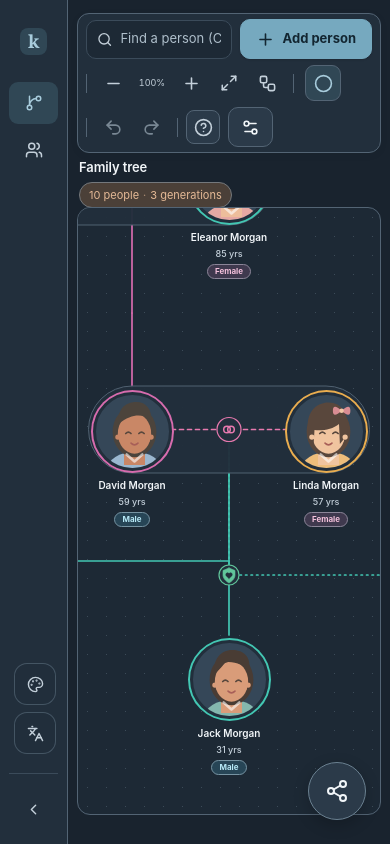
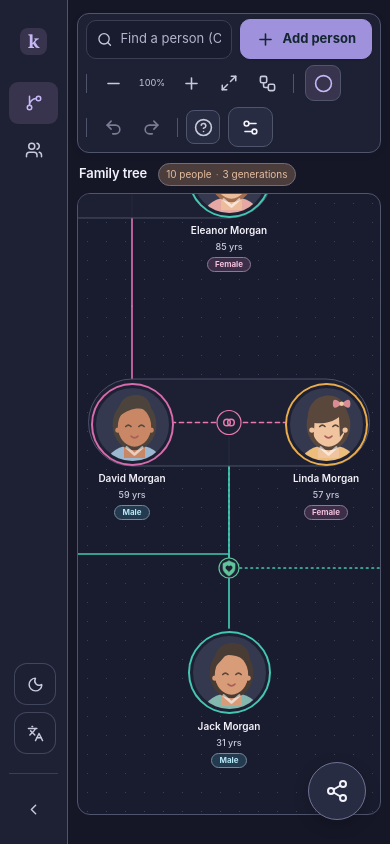
Before and after one commit to lokmanelouk/Family-Tree, a React (Vite) app: page / in a window 390 px wide. Built offline with nearby package versions, Linux system fonts and the light colour scheme.

Commit message:
more and more changes

```diff
--- a/src/App.css
+++ b/src/App.css
@@ -20,24 +20,7 @@
   font-size:13px
 }
 
-.tree-app[data-theme=slate] {
-  --bg:#171c24;
-  --surface:#1e2631;
-  --surface-raised:#273240;
-  --surface-hover:#303d4c;
-  --line:#3a4653;
-  --line-soft:#2b3541;
-  --text:#e2e8ee;
-  --muted:#9caaba;
-  --subtle:#7f8d9b;
-  --accent:#8aaec1;
-  --accent-strong:#587e94;
-  --accent-soft:#293c49;
-  --canvas:#1a212a;
-  --canvas-dot:#313d48
-}
-
-.tree-app[data-theme=light] {
+.tree-app[data-theme=warm-light] {
   --bg:#f5f6f4;
   --surface:#fff;
   --surface-raised:#f8f9f7;
@@ -168,7 +151,7 @@
   color:#a9c9ae;
   font-weight:650
 }
-.tree-app[data-theme=light] .sidebar-family-avatar {
+.tree-app[data-theme=warm-light] .sidebar-family-avatar {
   background:#e6eee7;
   color:#54755a
 }
@@ -488,11 +471,9 @@
   stroke-width:1.6;
   vector-effect:non-scaling-stroke
 }
-.tree-app[data-theme=light] .tree-lines path {
+.tree-app[data-theme=warm-light] .tree-lines path {
   stroke:#b5c1b8
 }
-.tree-app[data-theme=slate] .tree-lines path { stroke:#667887 }
-.tree-app[data-theme=slate] .tree-lines path.spouse-line { stroke:#8aaec1 }
 .tree-lines path.spouse-line {
   stroke:#78927e;
   stroke-dasharray:3 3
@@ -951,7 +932,7 @@
   background:#3d292b;
   color:#d48c8d
 }
-.tree-app[data-theme=light] .confirm-mark.danger {
+.tree-app[data-theme=warm-light] .confirm-mark.danger {
   background:#f8eaea;
   color:#b4555b
 }
@@ -1015,7 +996,7 @@
   background:#332427;
   color:#e3a2a2
 }
-.tree-app[data-theme=light] .relationship-summary.has-error {
+.tree-app[data-theme=warm-light] .relationship-summary.has-error {
   background:#f9eeee;
   color:#a33e43
 }
@@ -1301,13 +1282,13 @@ to {
 
 }
 
-.tree-app[data-theme=light] {
+.tree-app[data-theme=warm-light] {
   color-scheme:light
 }
-.tree-app[data-theme=charcoal] {
+.tree-app[data-theme=chocolate] {
   color-scheme:dark
 }
-.tree-app[data-theme=charcoal],.tree-app[data-theme=slate] { color-scheme:dark }
+.tree-app[data-theme=midnight] { color-scheme:dark }
 
 .tree-world { position:relative }
 .tree-node-position { position:absolute; z-index:1; animation:node-in .24s ease both }
@@ -1353,7 +1334,6 @@ to {
 }
 
 .tree-app { --branch-0:#82aa8e; --branch-1:#7fa9c1; --branch-2:#d09a74; --branch-3:#a591c5; --branch-4:#ca8c97; --branch-5:#b5a260 }
-.tree-app[data-theme=light] { --branch-0:#467c59; --branch-1:#42769a; --branch-2:#a76039; --branch-3:#745891; --branch-4:#a34e65; --branch-5:#806c20 }
 .tree-lines path.branch-line { opacity:.9 }
 .tree-lines path { stroke-linecap:round; stroke-linejoin:round }
 .person-node.branch-colored { border-top:2px solid var(--branch-color) }
@@ -1722,17 +1702,11 @@ html[dir="rtl"] .custom-calendar,html[dir="rtl"] .family-member-picker-list { le
   --accent:#9ccbb2; --accent-strong:#568f72; --accent-soft:#263b32; --accent-secondary:#d5a184; --accent-secondary-soft:#45352e; --canvas:#1c2221; --canvas-dot:#38423e;
   background:radial-gradient(ellipse at 18% 0%,#25332e 0,transparent 42%),var(--bg);
 }
-.tree-app[data-theme=light] {
+.tree-app[data-theme=warm-light] {
   --bg:#f0f3f1; --surface:#fbfcfa; --surface-raised:#f4f7f3; --surface-hover:#e9f0ec;
   --line:#d6dfd9; --line-soft:#e3e9e5; --text:#25342e; --muted:#586c62; --subtle:#75867d;
   --accent:#568b70; --accent-strong:#3e795b; --accent-soft:#e1eee6; --accent-secondary:#a9694d; --accent-secondary-soft:#f4e9e2; --canvas:#f7faf8; --canvas-dot:#dce6e0;
   background:radial-gradient(ellipse at 92% 0%,#e2eee7 0,transparent 38%),var(--bg);
-}
-.tree-app[data-theme=slate] {
-  --bg:#19202a; --surface:#202a36; --surface-raised:#293646; --surface-hover:#334353;
-  --line:#3b4b5a; --line-soft:#303e4b; --text:#e5ebf0; --muted:#a2b1bd; --subtle:#8193a0;
-  --accent:#96bed0; --accent-strong:#5d8da3; --accent-soft:#293f4d; --accent-secondary:#d3aa82; --accent-secondary-soft:#463b31; --canvas:#1b2530; --canvas-dot:#354552;
-  background:radial-gradient(ellipse at 18% 0%,#273746 0,transparent 42%),var(--bg);
 }
 .tree-sidebar,.tree-toolbar,.person-node,.details-panel,.people-panel { border-radius:12px }
 .tree-sidebar { border-radius:0 }
@@ -1851,11 +1825,9 @@ html[dir=rtl] .circle-node .node-actions { right:27px; left:auto }
 
 /* Relationship strokes stay semantic in every theme and emphasize the active lineage. */
 .tree-lines path.spouse-line { stroke:#e5b65d; stroke-dasharray:4 4 }
-.tree-app[data-theme=light] .tree-lines path.spouse-line { stroke:#9c7329 }
-.tree-app[data-theme=slate] .tree-lines path.spouse-line { stroke:#e2c17b }
+.tree-app[data-theme=warm-light] .tree-lines path.spouse-line { stroke:#9c7329 }
 .tree-lines path.former-spouse-line { stroke:#a9777d; stroke-dasharray:4 4 }
-.tree-app[data-theme=light] .tree-lines path.former-spouse-line { stroke:#a35e67 }
-.tree-app[data-theme=slate] .tree-lines path.former-spouse-line { stroke:#bd8790 }
+.tree-app[data-theme=warm-light] .tree-lines path.former-spouse-line { stroke:#a35e67 }
 .tree-lines path.adopted-parent-line { stroke-dasharray:1.5 4; stroke-linecap:round }
 .tree-lines rect.spouse-circle-rail { fill:var(--surface); stroke:var(--line); stroke-width:1; opacity:.96; transition:opacity .16s }
 .tree-lines rect.spouse-circle-rail.is-divorced { fill:color-mix(in srgb,var(--surface) 84%,#a9777d); stroke:#a9777d }
@@ -1873,9 +1845,8 @@ html[dir=rtl] .circle-node .node-actions { right:27px; left:auto }
 .tree-lines g.marriage-anchor.is-selected-couple circle.marriage-anchor-backdrop { stroke:var(--accent); stroke-width:2 }
 .tree-lines g.marriage-anchor.is-selected-couple circle.marriage-ring { stroke-width:1.8 }
 .tree-lines g.divorce-anchor.is-selected-couple circle { stroke:var(--accent); stroke-width:2 }
-.tree-app[data-theme=light] .tree-lines g.marriage-anchor { color:#9c7329 }
-.tree-app[data-theme=light] .tree-lines g.marriage-anchor circle.marriage-anchor-backdrop { fill:#fffdf7 }
-.tree-app[data-theme=slate] .tree-lines g.marriage-anchor { color:#e2c17b }
+.tree-app[data-theme=warm-light] .tree-lines g.marriage-anchor { color:#9c7329 }
+.tree-app[data-theme=warm-light] .tree-lines g.marriage-anchor circle.marriage-anchor-backdrop { fill:#fffdf7 }
 .tree-lines g.divorce-anchor,.tree-lines g.adoption-anchor { transition:opacity .16s }
 .tree-lines g.divorce-anchor circle { fill:var(--surface); stroke:#a9777d; stroke-width:1.2; vector-effect:non-scaling-stroke }
 .tree-lines g.divorce-anchor text { font-size:12px; font-family:system-ui,sans-serif }
@@ -1931,7 +1902,7 @@ html[dir=rtl] .circle-node .node-actions { right:27px; left:auto }
 .guide-line.dotted { border-top-style:dotted; border-color:#78b89e }
 .relationship-guide-popover .dialog-actions { margin-top:16px }
 .relationship-guide-popover .dialog-actions .primary-button { min-width:88px }
-.tree-app[data-theme=light] .relationship-guide-popover { box-shadow:0 16px 42px #2233 }
+.tree-app[data-theme=warm-light] .relationship-guide-popover { box-shadow:0 16px 42px #2233 }
 html[dir=rtl] .relationship-guide-popover { right:auto; left:0 }
 @media(max-width:600px) {
   .relationship-guide-popover { right:-2px; width:min(320px,calc(100vw - 18px)); max-height:65vh }
@@ -1958,6 +1929,7 @@ html[dir=rtl] .relationship-guide-popover { right:auto; left:0 }
   transition:background-color .16s,border-color .16s,box-shadow .16s,transform .16s;
 }
 .tree-app[data-theme=warm-light] .toolbar-add-person { color:#fff }
+.tree-app[data-theme=chocolate] .toolbar-add-person { color:#fff }
 .tree-app .toolbar-add-person:hover:not(:disabled) {
   border-color:var(--accent);
   background:var(--accent);
@@ -2064,26 +2036,6 @@ html[dir=rtl] .relationship-guide-popover { right:auto; left:0 }
   color:var(--text);
 }
 
-.tree-app[data-theme=slate] {
-  --bg:#19232e;
-  --surface:#222f3c;
-  --surface-raised:#2b3a49;
-  --surface-hover:#354758;
-  --line:#536474;
-  --line-soft:#3b4b5a;
-  --text:#f1f5f8;
-  --muted:#c4d0da;
-  --subtle:#afbfcb;
-  --accent:#a8ccdc;
-  --accent-strong:#76a9bf;
-  --accent-soft:#304755;
-  --accent-secondary:#e4b996;
-  --accent-secondary-soft:#4b4038;
-  --canvas:#1d2935;
-  --canvas-dot:#3c4b58;
-  --focus:#b9deed;
-}
-
 .tree-app[data-theme=warm-light] {
   --bg:#f3eee5;
   --surface:#fffdf8;
@@ -2129,6 +2081,31 @@ html[dir=rtl] .relationship-guide-popover { right:auto; left:0 }
   --focus:#d7cbff;
 }
 
+.tree-app[data-theme=chocolate] {
+  --bg:#251b17;
+  --surface:#32241e;
+  --surface-raised:#402d24;
+  --surface-hover:#4c362b;
+  --line:#70503e;
+  --line-soft:#533c30;
+  --text:#f6eee8;
+  --muted:#d7c3b5;
+  --subtle:#c3a995;
+  --accent:#d8a17e;
+  --accent-strong:#bd805b;
+  --accent-soft:#4c3429;
+  --accent-secondary:#edc27d;
+  --accent-secondary-soft:#4c3e29;
+  --canvas:#2a1e18;
+  --canvas-dot:#4c382c;
+  --focus:#f0c09c;
+  --gender-male:#b7e9f7;
+  --gender-female:#f4c1dc;
+  --gender-male-bg:color-mix(in srgb,#43bbdf 16%,var(--surface));
+  --gender-female-bg:color-mix(in srgb,#d76cae 16%,var(--surface));
+  color-scheme:dark;
+}
+
 /* Relationship semantics do not shift with the selected UI theme. */
 .tree-app[data-theme] .tree-lines path.spouse-line { stroke:var(--rel-partner) }
 .tree-app[data-theme] .tree-lines path.former-spouse-line { stroke:var(--rel-former) }
@@ -2193,3 +2170,21 @@ html[dir=rtl] .relationship-guide-popover { right:auto; left:0 }
   .tree-app .person-node,
   .tree-app .person-node .node-avatar { transition:none!important }
 }
+
+/* Keep the title and family count together and close to the tree canvas. */
+.tree-main > .canvas-heading {
+  min-height:42px;
+  height:42px;
+  flex:none;
+  justify-content:flex-start;
+  margin-top:3px;
+  padding:0 2px;
+}
+.tree-main > .canvas-heading > div { display:flex; align-items:center; gap:11px }
+.tree-main > .canvas-heading h2 { margin:0; font-size:15px; line-height:1.2 }
+.tree-main > .canvas-heading .generation-badge { margin:0; padding:4px 9px }
+@media(max-width:600px) {
+  .tree-main > .canvas-heading { min-height:38px; height:38px; margin-top:2px }
+  .tree-main > .canvas-heading h2 { font-size:13px }
+  .tree-main > .canvas-heading .generation-badge { padding:3px 7px; font-size:10px!important }
+}
--- a/src/components/layout/TreeSidebar.tsx
+++ b/src/components/layout/TreeSidebar.tsx
@@ -1,13 +1,13 @@
 import { useState } from 'react'
-import { ChevronLeft, ChevronRight, GitBranch, HelpCircle, Languages, Moon, Palette, Sun, Users } from 'lucide-react'
+import { ChevronLeft, ChevronRight, Coffee, GitBranch, HelpCircle, Languages, Moon, Sun, Users } from 'lucide-react'
 import type { FamilyMember } from '../../types/family'
 import type { AppTheme } from '../../types/theme'
 import { useLanguage } from '../../i18n/useLanguage'
 
 const themes = [
-  { value: 'slate', label: 'Blue slate' },
+  { value: 'midnight', label: 'Midnight' },
   { value: 'warm-light', label: 'Warm light' },
-  { value: 'midnight', label: 'Midnight' },
+  { value: 'chocolate', label: 'Chocolate' },
 ] as const
 const arabicLanguageLabel = String.fromCodePoint(0x627, 0x644, 0x639, 0x631, 0x628, 0x64a, 0x629)
 
@@ -21,7 +21,7 @@ type TreeSidebarProps = {
 export function TreeSidebar({ members, theme, onSetTheme, onOpenPeople }: TreeSidebarProps) {
   const { t, language, setLanguage } = useLanguage()
   const [collapsed, setCollapsed] = useState(false)
-  const themeLabel = t(themes.find((option) => option.value === theme)?.label ?? 'Blue slate')
+  const themeLabel = t(themes.find((option) => option.value === theme)?.label ?? 'Midnight')
   const languageLabel = language === 'ar' ? arabicLanguageLabel : 'English'
 
   return <aside className={`tree-sidebar ${collapsed ? 'sidebar-collapsed' : ''}`}>
@@ -44,7 +44,7 @@ export function TreeSidebar({ members, theme, onSetTheme, onOpenPeople }: TreeSi
         }}
       >
         <span className="sidebar-preference-content" key={theme}>
-          {theme === 'midnight' ? <Moon size={17} aria-hidden="true" /> : theme === 'warm-light' ? <Sun size={17} aria-hidden="true" /> : <Palette size={17} aria-hidden="true" />}
+          {theme === 'midnight' ? <Moon size={17} aria-hidden="true" /> : theme === 'warm-light' ? <Sun size={17} aria-hidden="true" /> : <Coffee size={17} aria-hidden="true" />}
           <span className="sidebar-preference-value">{themeLabel}</span>
         </span>
       </button>
--- a/src/i18n/LanguageProvider.tsx
+++ b/src/i18n/LanguageProvider.tsx
@@ -2,6 +2,9 @@ import { useEffect, useMemo, useState, type ReactNode } from 'react'
 import { LanguageContext, type Language } from './LanguageContext'
 
 const arabic: Record<string, string> = {
+  'Midnight': '\u0645\u0646\u062a\u0635\u0641 \u0627\u0644\u0644\u064a\u0644',
+  'Warm light': '\u0636\u0648\u0621 \u062f\u0627\u0641\u0626',
+  'Chocolate': '\u0634\u0648\u0643\u0648\u0644\u0627\u062a\u0629',
   'Born': '\u0648\u0644\u062F', 'Died': '\u062A\u0648\u0641\u064A', 'Present': '\u062D\u062A\u0649 \u0627\u0644\u0622\u0646', 'More options': '\u062E\u064A\u0627\u0631\u0627\u062A \u0623\u062E\u0631\u0649',
   'Enter a year from 1000 onward.': 'أدخل سنة تبدأ من 1000 أو بعدها.',
   'Birth dates cannot be in the future.': 'لا يمكن أن يكون تاريخ الميلاد في المستقبل.',
--- a/src/pages/DashboardPage.tsx
+++ b/src/pages/DashboardPage.tsx
@@ -29,10 +29,10 @@ export function DashboardPage() {
       const saved = localStorage.getItem("family-tree-theme");
       if (isAppTheme(saved)) return saved;
       if (saved === "light") return "warm-light";
-      if (saved === "charcoal") return "midnight";
-      return "slate";
+      if (saved === "charcoal" || saved === "slate") return "midnight";
+      return "midnight";
     } catch {
-      return "slate";
+      return "midnight";
     }
   });
   const [nodeMode, setNodeMode] = useState<TreeNodeMode>("circle");
--- a/src/types/theme.ts
+++ b/src/types/theme.ts
@@ -1,4 +1,4 @@
-export const appThemes = ["slate", "warm-light", "midnight"] as const;
+export const appThemes = ["midnight", "warm-light", "chocolate"] as const;
 
 export type AppTheme = (typeof appThemes)[number];
 
```
